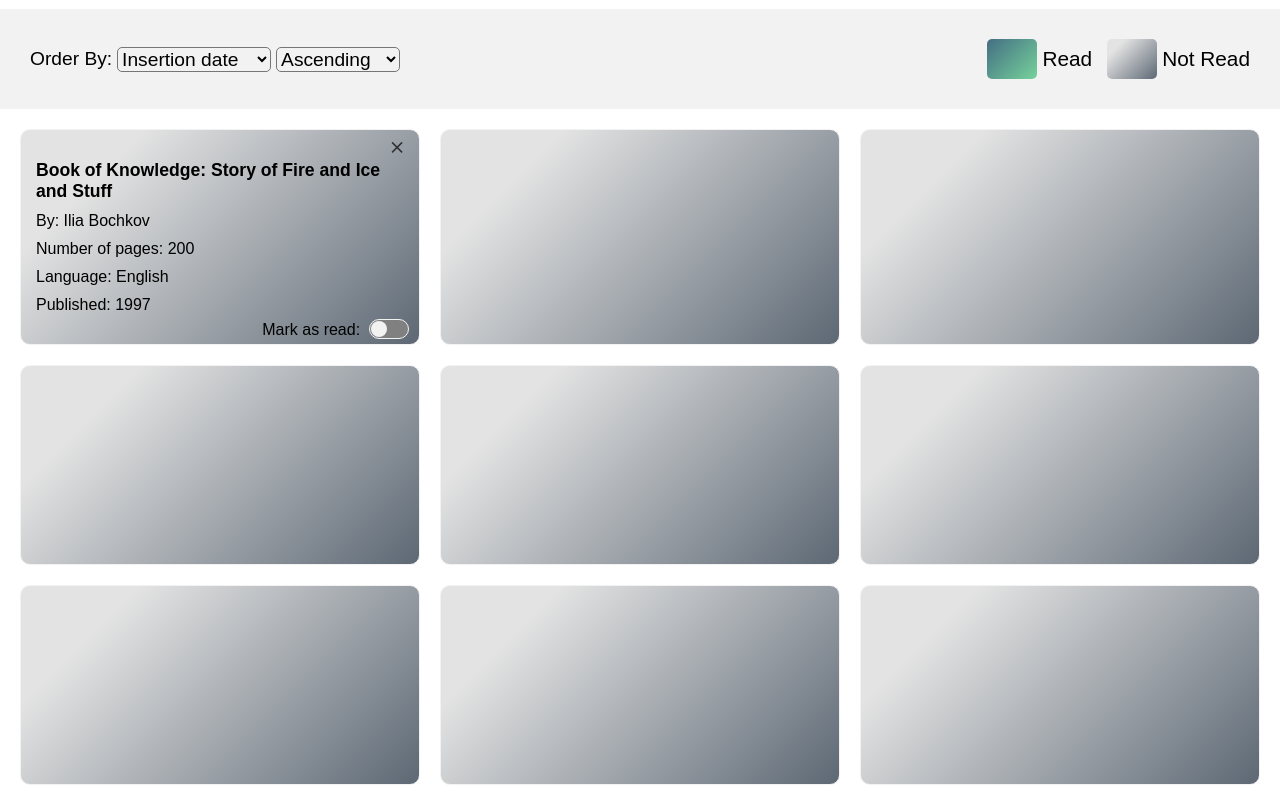
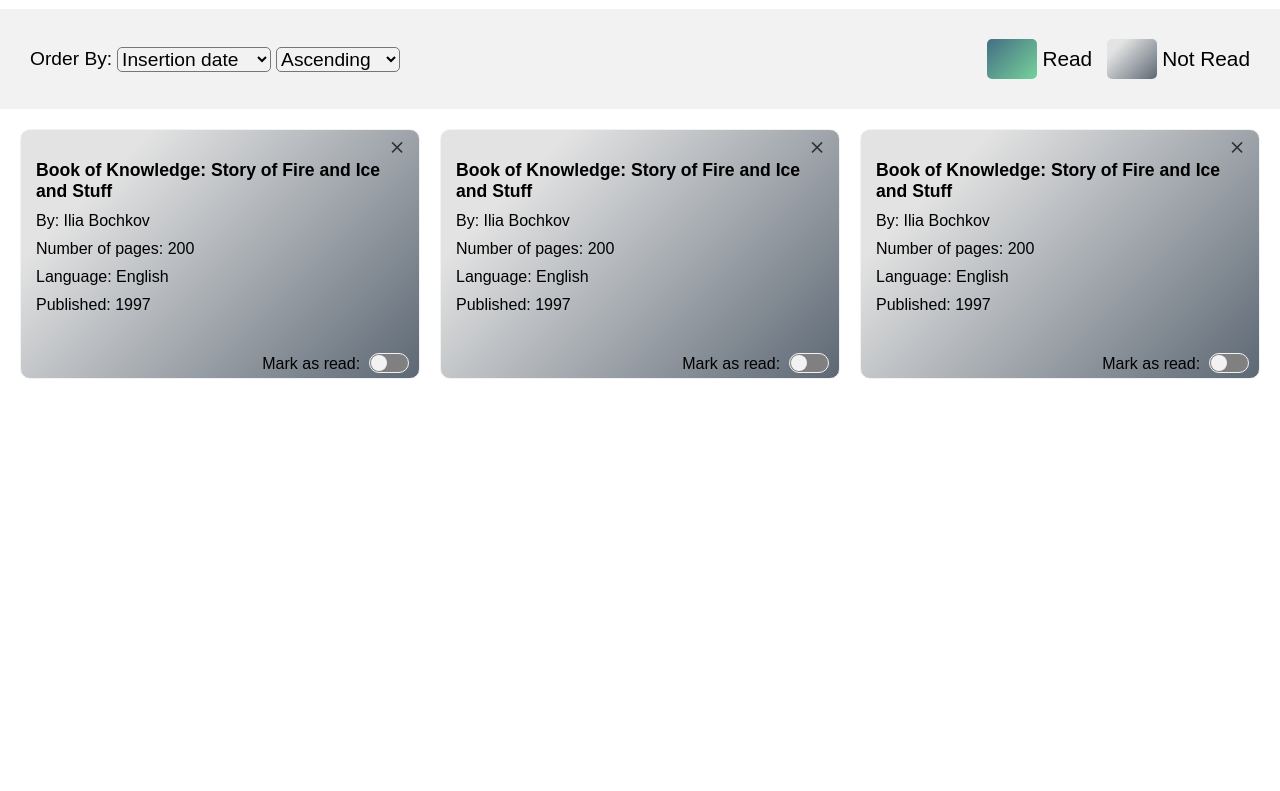
Before and after one commit to Ikanor1221/library_project, a plain HTML site: page index.html in a window 1280 px wide. Shown: the part 161-952 px from the top of the page. After the commit the page ends 800 px from the top, so only its background shows below. Drawn offline with Linux system fonts and the light colour scheme.

Commit message:
Make card cells only as much space as needed

```diff
--- a/index.html
+++ b/index.html
@@ -63,19 +63,36 @@
                     </label>
                 </div>
             </div>
-            <div></div>
-            <div></div>
-            <div></div>
-            <div></div>
-            <div></div>
-            <div></div>
-            <div></div>
-            <div></div>
-            <div></div>
-            <div></div>
-            <div></div>
-            <div></div>
-            <div></div>
+            <div>
+                <button class="close"><span class="material-icons remove-book"> close </span></button>
+                <h4 id="title">Book of Knowledge: Story of Fire and Ice and Stuff</h4>
+                <p>By: <span id="author">Ilia Bochkov</span></p>
+                <p>Number of pages: <span id="pages">200</span></p>
+                <p>Language: <span id="language">English</span></p>
+                <p>Published: <span id="pubYear">1997</span></p>
+                <div class="reading-state">
+                    <span>Mark as read: </span>
+                    <label for="reading-input">
+                        <input type="checkbox" id="reading-input">
+                        <span class="control"></span>
+                    </label>
+                </div>
+            </div>
+            <div>
+                <button class="close"><span class="material-icons remove-book"> close </span></button>
+                <h4 id="title">Book of Knowledge: Story of Fire and Ice and Stuff</h4>
+                <p>By: <span id="author">Ilia Bochkov</span></p>
+                <p>Number of pages: <span id="pages">200</span></p>
+                <p>Language: <span id="language">English</span></p>
+                <p>Published: <span id="pubYear">1997</span></p>
+                <div class="reading-state">
+                    <span>Mark as read: </span>
+                    <label for="reading-input">
+                        <input type="checkbox" id="reading-input">
+                        <span class="control"></span>
+                    </label>
+                </div>
+            </div>
         </div>
     </main>
 </body>
--- a/styles.css
+++ b/styles.css
@@ -25,13 +25,13 @@ body {
     display: grid;
     min-height: 100vh;
     grid-template-columns: 1fr;
-    grid-template-rows: 170px 1fr;
+    grid-template-rows: 170px auto;
 }
 
 main {
     display: grid;
     grid-template-columns: 1fr;
-    grid-template-rows: 100px 1fr;
+    grid-template-rows: 100px auto;
 }
 
 h1 {
@@ -54,9 +54,10 @@ h4 {
 .book-display {
     display: grid;
     grid-template-columns: repeat(auto-fill, minmax(300px, 1fr));
-    grid-auto-rows: minmax(200px, auto);
+    grid-auto-rows: minmax(250px, auto);
     gap: 20px;
     padding: 20px;
+    align-self: start;
 }
 
 .book-display > div {
@@ -71,7 +72,6 @@ h4 {
     align-content: start;
     position: relative;
     background: var(--not-read-color);
-    /* max-height: 600px; */
 }
 
 .book-display > div > *{
```
